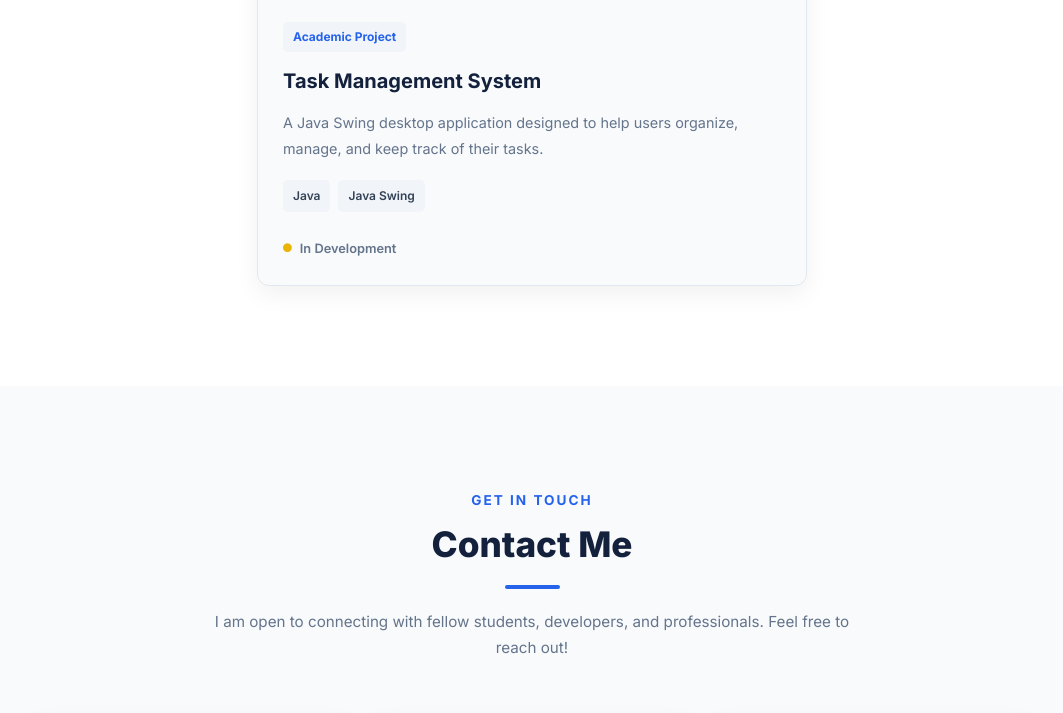
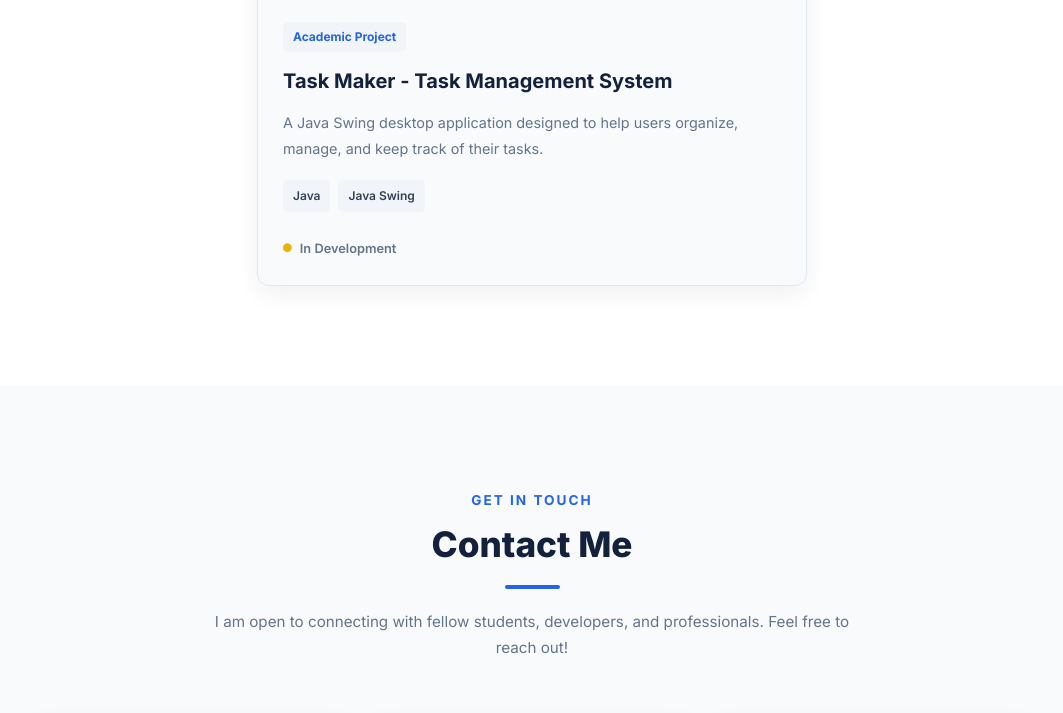
Before and after one commit to jasmine0978/my-portfolio, a plain HTML site: page index.html in a window 1280 px wide. Shown: the part 4176-4889 px from the top of the page, without its empty margins (108-1171 px from the left). Drawn offline with Linux system fonts and the light colour scheme.

Commit message:
Update index.html

```diff
--- a/index.html
+++ b/index.html
@@ -459,7 +459,7 @@
                             Academic Project
                         </span>
 
-                        <h3>Task Management System</h3>
+                        <h3>Task Maker - Task Management System</h3>
 
                         <p>
                             A Java Swing desktop application designed to help
```
